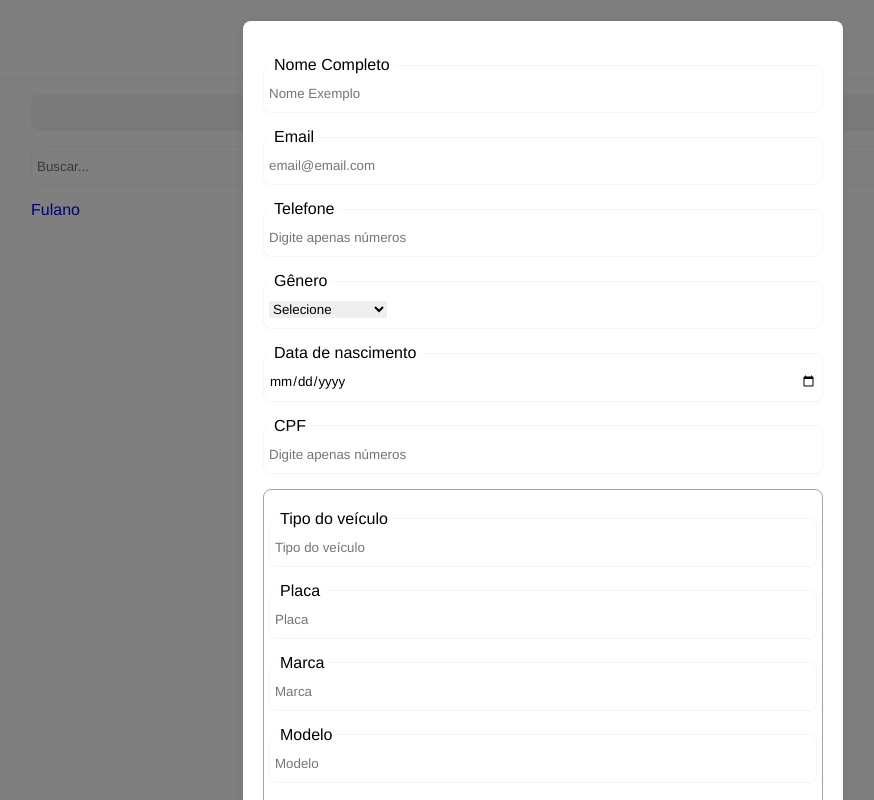
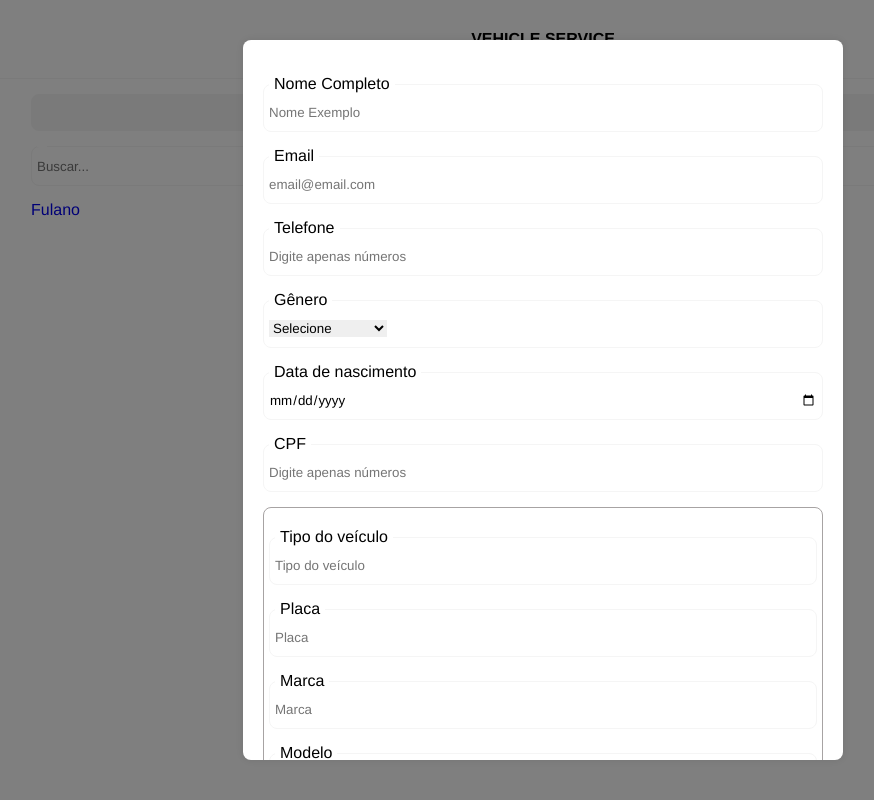
Before and after one commit to CarolinaOlivaCruz/vehicle-service, a Vue app: page / in a window 1280 px wide. Both pictures are taken after a click on the button "Cadastrar novo cliente". Shown: the whole page, without its empty margins (97-971 px from the left). Built offline with nearby package versions, Linux system fonts and the light colour scheme.

Commit message:
fix: style modal

```diff
--- a/src/components/Modal.vue
+++ b/src/components/Modal.vue
@@ -25,11 +25,10 @@ export default {
   align-items: center;
   z-index: 5;
   overflow-y: auto;
-  padding-top: 450px;
 }
 
 .modal-content {
-  margin: 40px 0;
+  height: 90%;
   background: #ffff;
   padding: 20px;
   width: 90%;
@@ -40,7 +39,7 @@ export default {
 }
 
 .modal-content::-webkit-scrollbar {
-  width: 10px;
+  width: 0;
 }
 
 .modal-content::-webkit-scrollbar-thumb {
```
